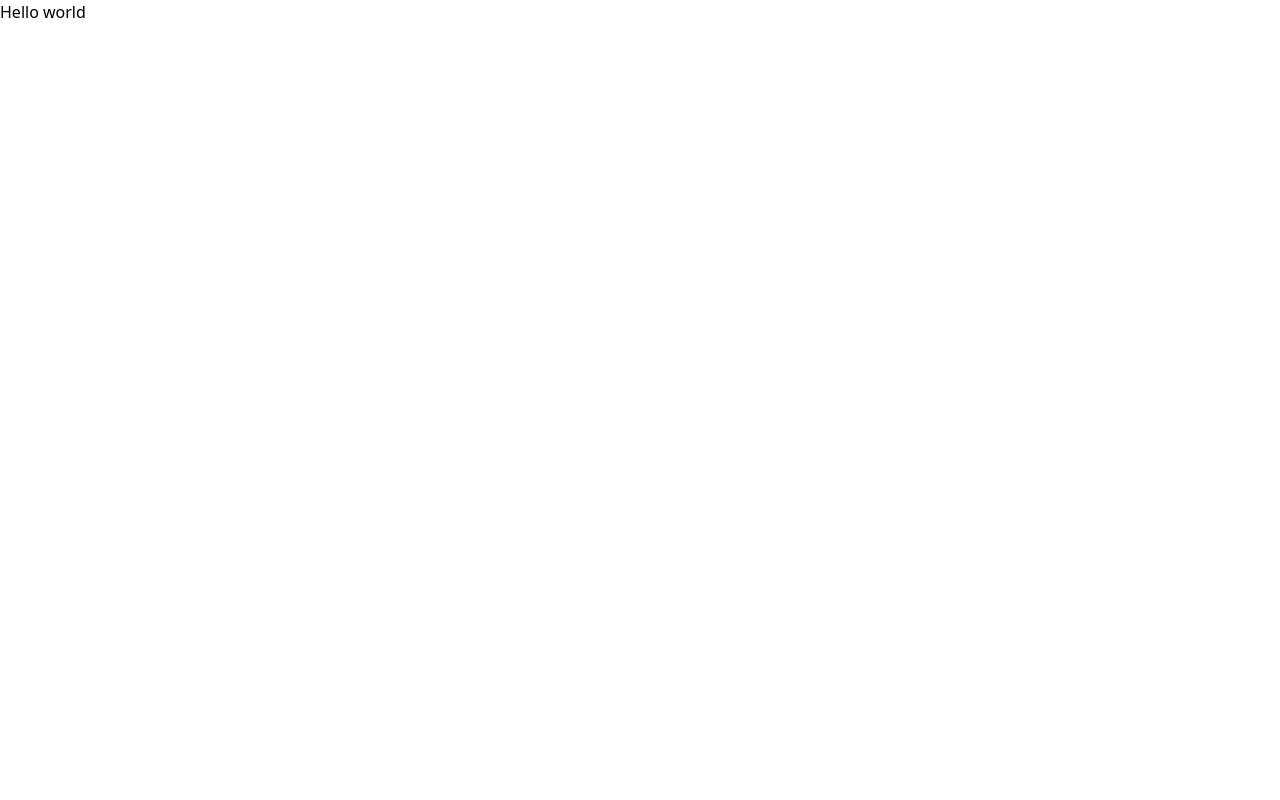
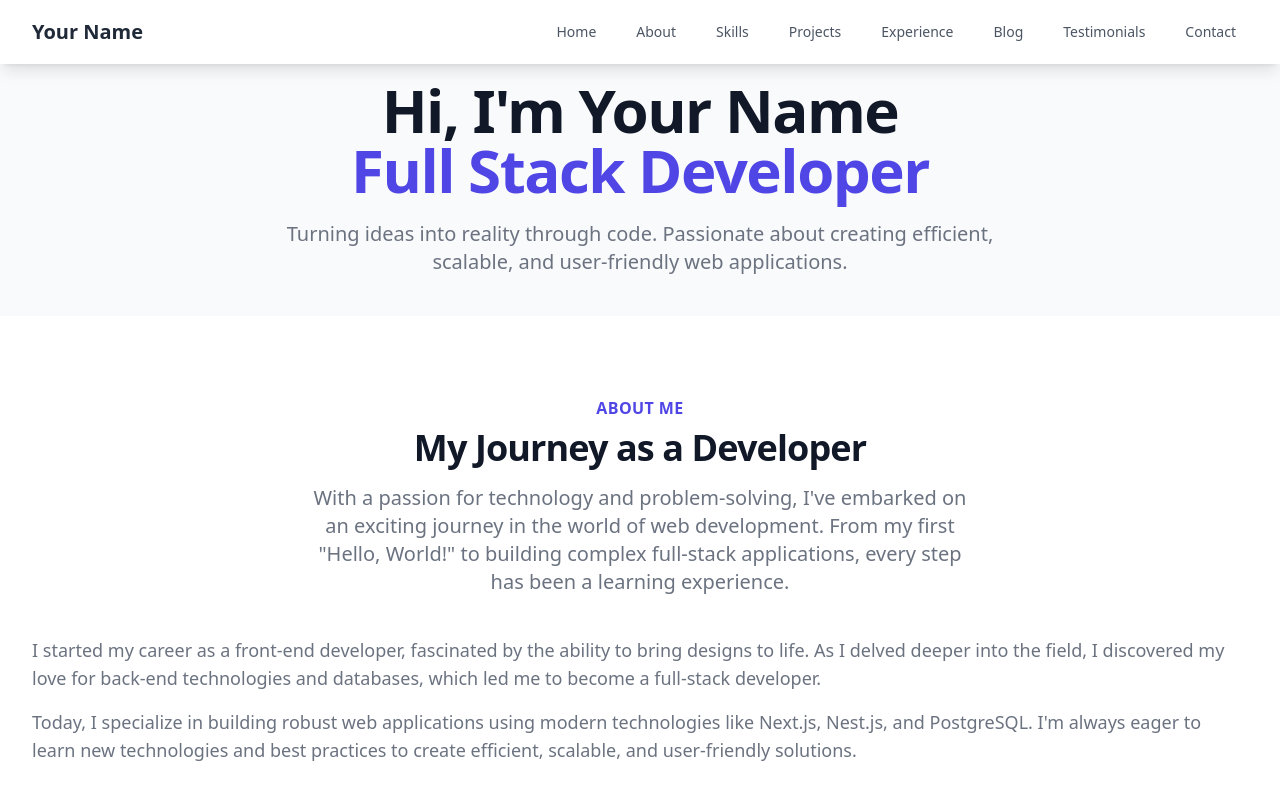
Before and after one commit to kingpin-ay/dynamic-portfolio, a Next.js app: page / in a window 1280 px wide. Shown: the top 800 px of the page. Built offline with nearby package versions, Linux system fonts and the light colour scheme.

Commit message:
refactor: added the new main page

```diff
--- /dev/null
+++ b/app/_components/common/PortFolioPageComponent.tsx
@@ -0,0 +1,27 @@
+import About from "../pages/About";
+import Blog from "../pages/Blog";
+import Contact from "../pages/Contact";
+import Experience from "../pages/Experience";
+import Hero from "../pages/Hero";
+import Navbar from "../pages/Navbar";
+import Projects from "../pages/Projects";
+import ResumeDownload from "../pages/ResumeDownload";
+import Skills from "../pages/Skills";
+import Testimonials from "../pages/Testimonials";
+
+export default function PortFolioPageComponent() {
+  return (
+    <main className="min-h-screen bg-gray-100">
+      <Navbar />
+      <Hero />
+      <About />
+      <Skills />
+      <Projects />
+      <Experience />
+      <Blog />
+      <Testimonials />
+      <Contact />
+      <ResumeDownload />
+    </main>
+  );
+}
--- a/app/page.tsx
+++ b/app/page.tsx
@@ -1,3 +1,9 @@
+import PortFolioPageComponent from "./_components/common/PortFolioPageComponent";
+
 export default function Home() {
-  return <main>Hello world</main>;
+  return (
+    <main className="min-h-screen bg-gray-100">
+      <PortFolioPageComponent />
+    </main>
+  );
 }
```
